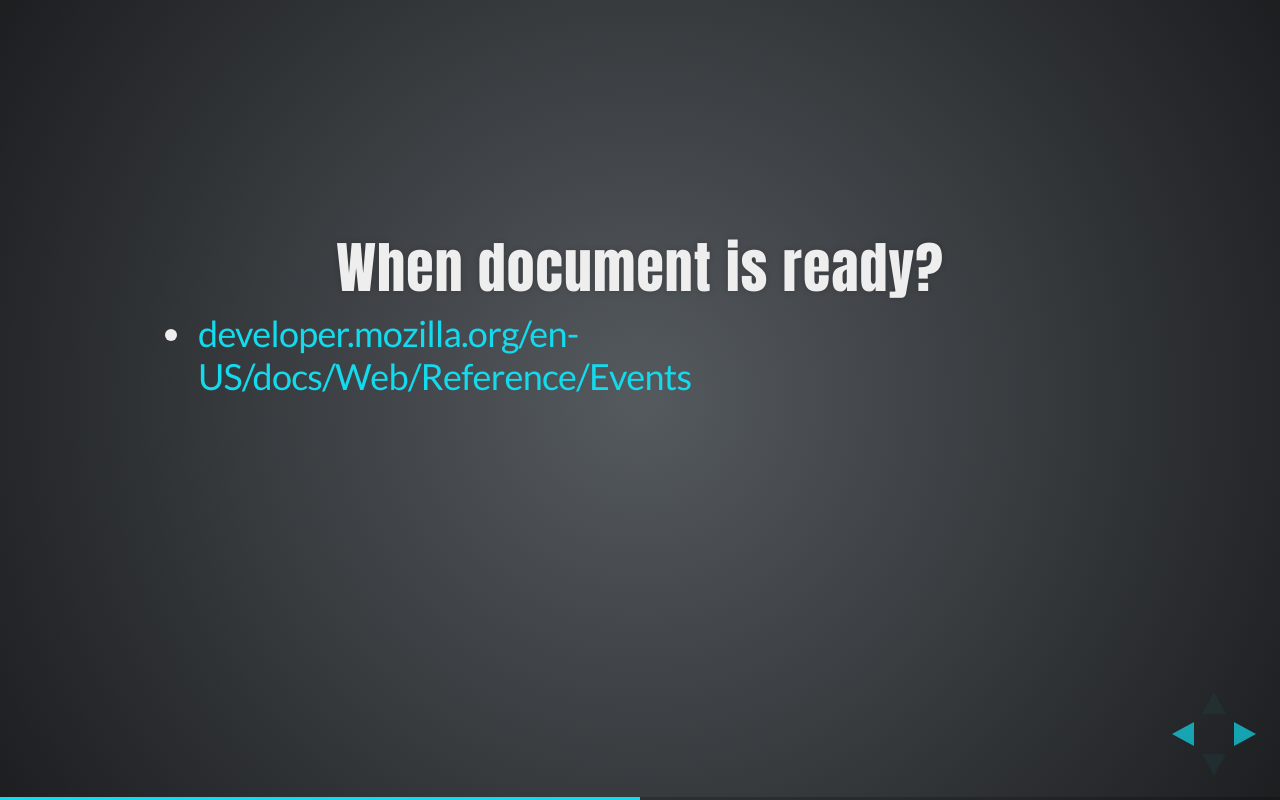
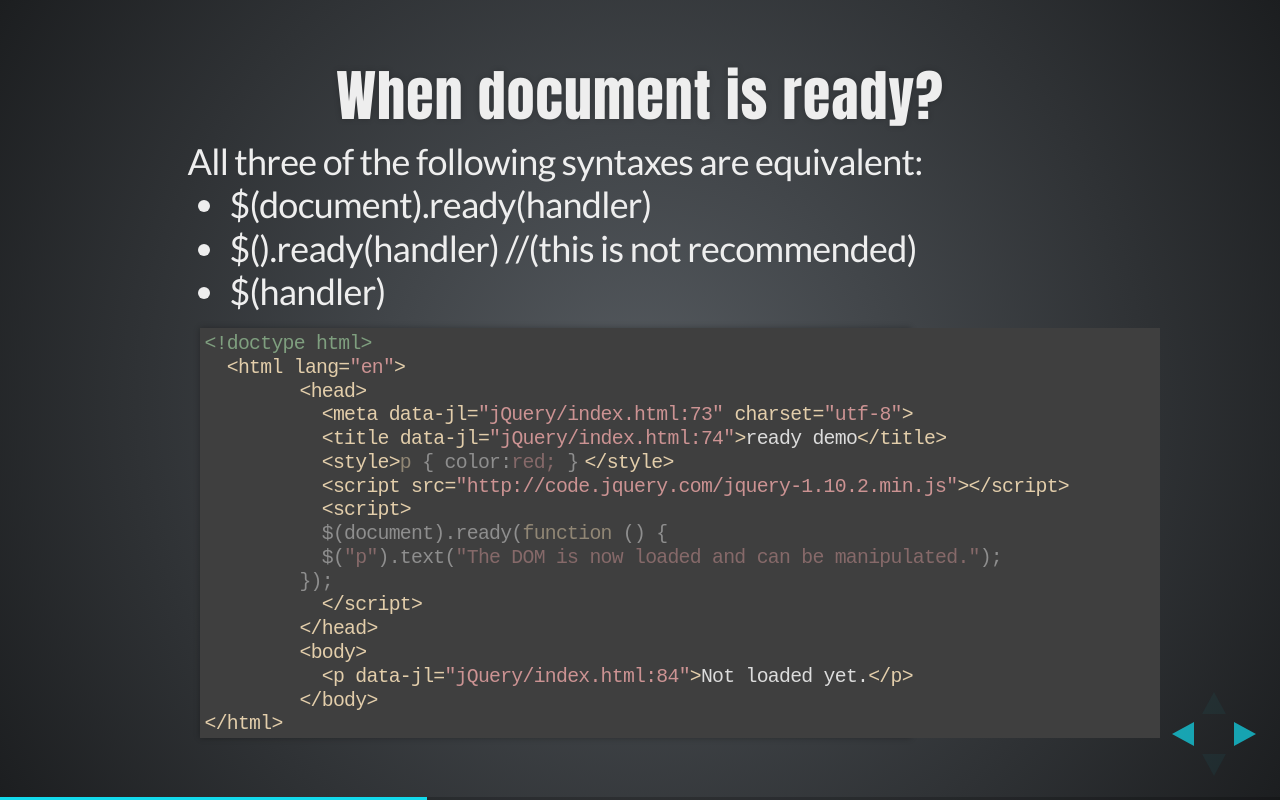
Before and after one commit to pacefist/codeangels.github.io, a plain HTML site: page jQuery/index.html in a window 1280 px wide. Both pictures are taken after a click on the element 1251 px from the left and 734 px from the top of the page. Drawn offline with nearby package versions, Linux system fonts and the light colour scheme; files that its build step writes are made by us from their sources; a web font is replaced by a local one.

Commit message:
start traversing

```diff
--- a/jQuery/index.html
+++ b/jQuery/index.html
@@ -54,15 +54,49 @@
 							<li><a href="http://projects.jga.me/jquery-builder/" target="_blank">jQuery Builder - jga</a></li>
 							</ul>
 						</ul>
+            </div>
 					</section>
 					<section>
 						<h3 style="text-transform: none;">When document is ready?</h3>
-					<div class='text-left' style="margin-right: 170px; width: 797px; height: 207px;">
-		       <ul>
+					<div class='text-left' style="margin-right: 170px;">
+		         All three of the following syntaxes are equivalent:
+            <ul>
+							<li>$(document).ready(handler)</li>
+              <li>$().ready(handler) //(this is not recommended)</li>
+              <li>$(handler)</li>
+					 </ul>
 
-							<li><a href="https://developer.mozilla.org/en-US/docs/Web/Reference/Events" target="_blank">developer.mozilla.org/en-US/docs/Web/Reference/Events</a></li>
-					 </ul>
+					<pre><code data-trim contenteditable style="word-wrap: break-word; width: 950px;">
+&lt;!doctype html>
+  &lt;html lang="en">
+	&lt;head>
+	  <meta charset="utf-8">
+	  <title>ready demo</title>
+	  &lt;style>p { color:red; }	&lt;/style>
+	  &lt;script src="http://code.jquery.com/jquery-1.10.2.min.js">&lt;/script>
+	  &lt;script>
+	  $(document).ready(function () {
+	  $("p").text("The DOM is now loaded and can be manipulated.");
+	});
+	  &lt;/script>
+	&lt;/head>
+	&lt;body>
+	  <p>Not loaded yet.</p>
+	&lt;/body>
+&lt;/html>
+					</code></pre>
+
+          </div>
 					</section>
+
+					<section>
+						<h3 style="text-transform: none;">Traversing the DOM:</h3>
+						<div class='text-left' style="margin-right: 170px; width: 797px; height: 207px;">
+
+
+						</div>
+					</section>
+
         	<section>
         	<h3 style="text-transform: none;">Reading:</h3>
 					<div class='text-left' style="margin-right: 170px; width: 797px; height: 207px;">
@@ -73,7 +107,9 @@
 							<li><a href="http://robflaherty.github.io/jquery-annotated-source/" target="_blank">robflaherty.github.io/jquery-annotated-source</a></li>
 							<li><a href="http://www.codeschool.com/courses/try-jquery" target="_blank">codeschool.com/courses/try-jquery...</a></li>
 							<li><a href="https://developer.mozilla.org/en-US/docs/Web/Reference/Events" target="_blank">developer.mozilla.org/en-US/docs/Web/Reference/Events</a></li>
+							<li><a href="http://flippinawesome.org/2013/05/06/5-things-you-should-stop-doing-with-jquery/" target="_blank">5 things you should stop doing with jQuery</a></li>
 					 </ul>
+           </div>
 					</section>
 
 
```
